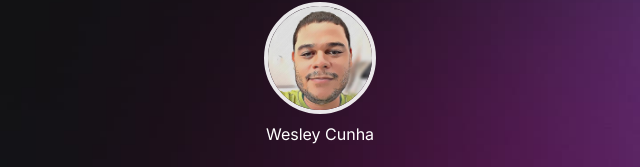
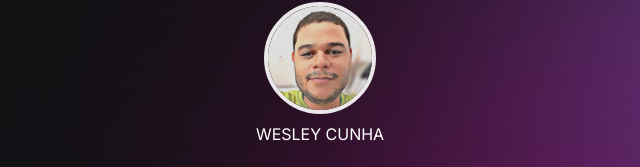
Before and after one commit to wesleycsv/wesleycsv, a plain HTML site: page index.html in a window 1280 px wide. Shown: the part 97-264 px from the top of the page, 320-960 px from the left. Drawn offline with nearby package versions, Linux system fonts and the light colour scheme.

Commit message:
Update index.html
Alteração do Titulo principal

```diff
--- a/index.html
+++ b/index.html
@@ -17,7 +17,7 @@ y<!DOCTYPE html>
     <div class="container">
       <div class="profile">
         <img class="js-img" src="./assets/wesley.jpg" alt="profile" />
-        <p>Wesley Cunha</p>
+        <p>WESLEY CUNHA</p>
       </div>
       <div class="switch" onclick="toggleMode()">
         <button></button>
```
